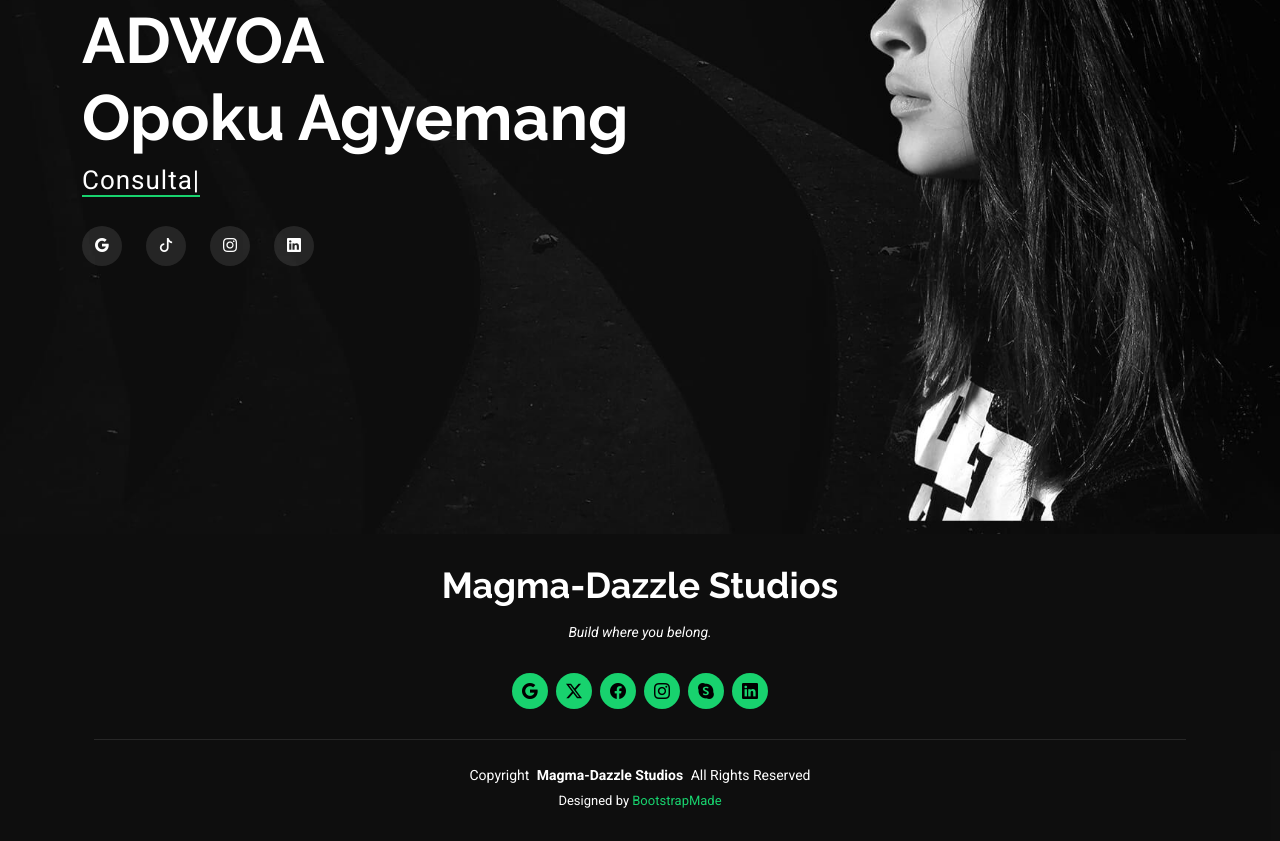
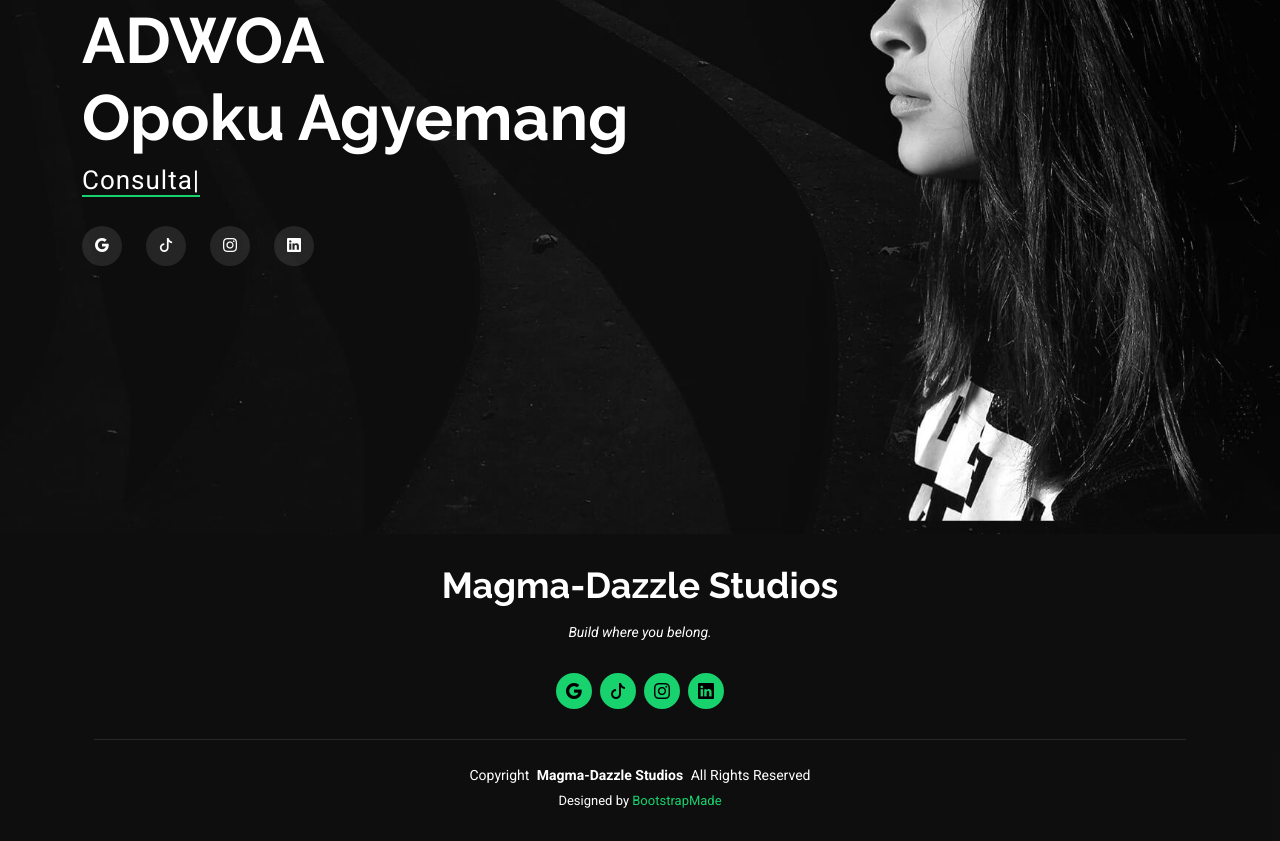
Before and after one commit to aces-turbo/Magma_Dazzle_1, a plain HTML site: page index.html in a window 1280 px wide. Shown: the part 266-1107 px from the top of the page. Drawn offline with Linux system fonts and the light colour scheme.

Commit message:
social media

```diff
--- a/index.html
+++ b/index.html
@@ -93,10 +93,8 @@
       <p>Build where you belong.</p>
       <div class="social-links d-flex justify-content-center">
         <a href="#"><i class="bi bi-google"></i></a>
-        <a href="#"><i class="bi bi-twitter-x"></i></a>
-        <a href="#"><i class="bi bi-facebook"></i></a>
+        <a href="#"><i class="bi bi-tiktok"></i></a>
         <a href="#"><i class="bi bi-instagram"></i></a>
-        <a href="#"><i class="bi bi-skype"></i></a>
         <a href="#"><i class="bi bi-linkedin"></i></a>
       </div>
       <div class="container">
```
